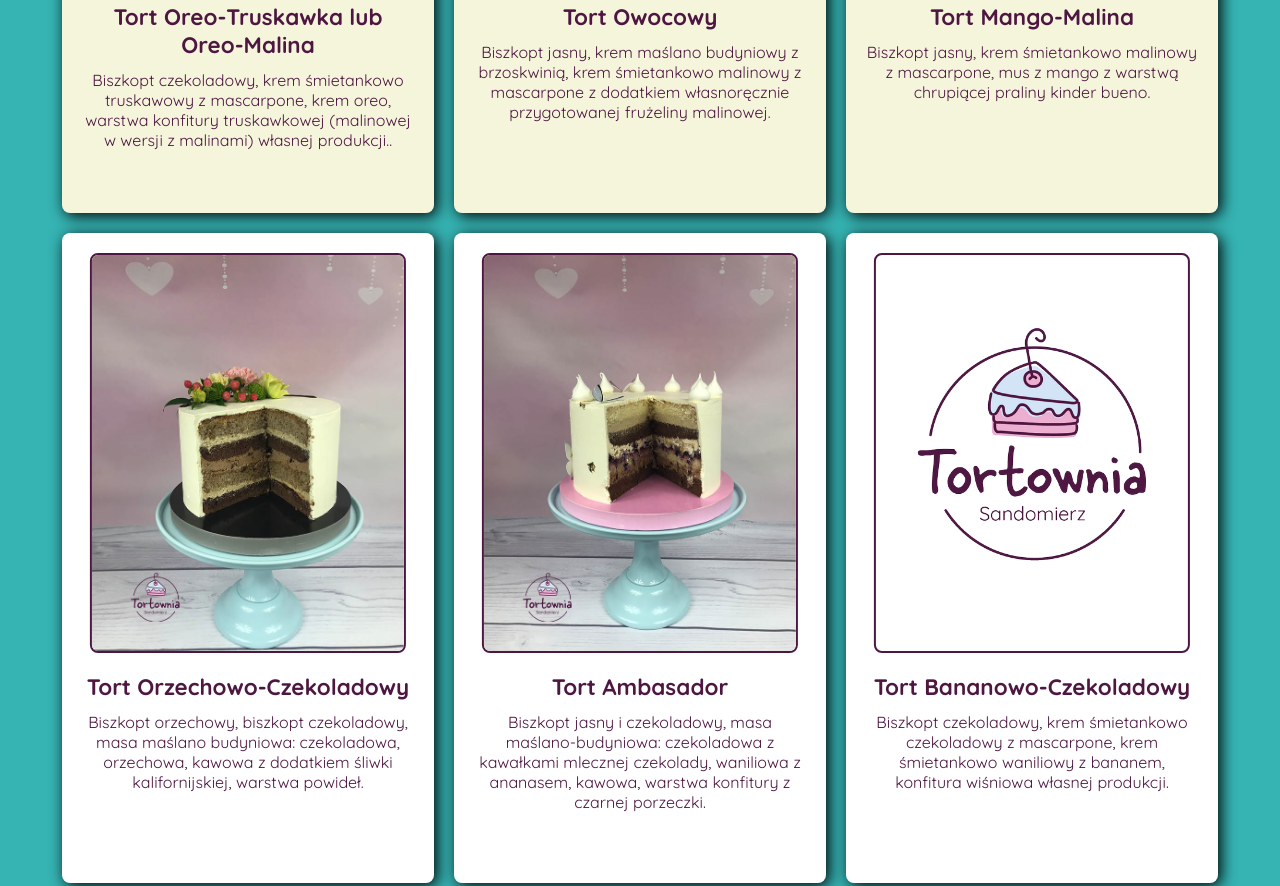
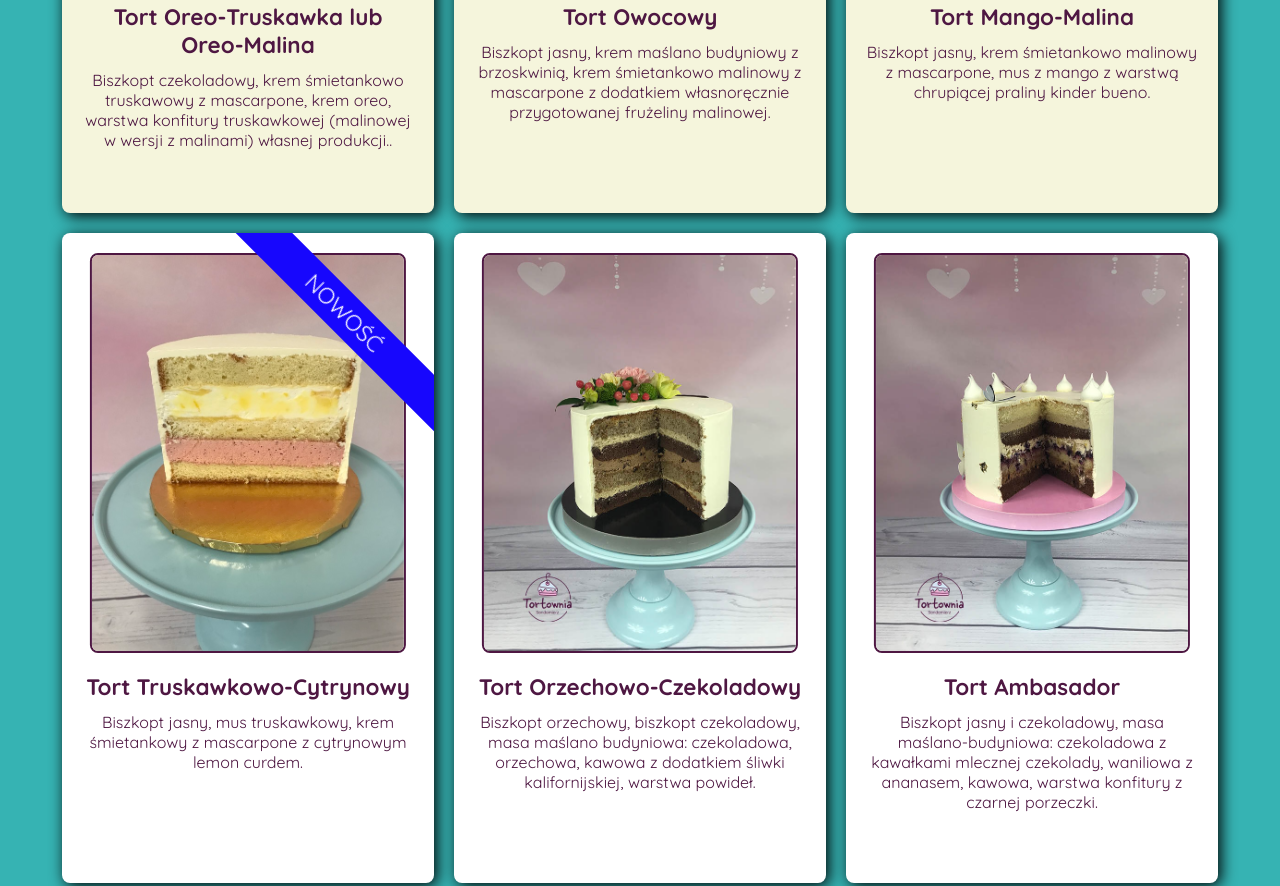
Before and after one commit to KamilS99/tortowniapage, a plain HTML site: page index.html in a window 1280 px wide. Shown: the part 5784-6670 px from the top of the page. Drawn offline with nearby package versions, Linux system fonts and the light colour scheme.

Commit message:
added new cake as a news

```diff
--- a/index.html
+++ b/index.html
@@ -282,6 +282,17 @@
                                 mango z warstwą chrupiącej praliny kinder bueno.</p>
                         </div>
                     </div>
+                    <div class="offer__box offer__cake offer__box">
+                        <div class="offer__news">
+                            <p class="offer__news-p">nowość</p>
+                        </div>
+                        <img class="offer__img" src="./img/offer/straw_lemon.jpg"
+                            alt="Przekrój przez tort truskawkowo-cytrynowy">
+                        <div class="offer__body">
+                            <h3 class="offer__title">Tort Truskawkowo-Cytrynowy</h3>
+                            <p class="offer__description">Biszkopt jasny, mus truskawkowy, krem śmietankowy z mascarpone z cytrynowym lemon curdem.</p>
+                        </div>
+                    </div>
                     <div class="offer__box offer__cake">
                         <img class="offer__img" src="./img/offer/choco_nut.jpg"
                             alt="Przekrój przez tort orzechowo-czekoladowy">
@@ -302,6 +313,15 @@
                         </div>
                     </div>
                     <div class="offer__box offer__cake">
+                        <img class="offer__img" src="./img/offer/nut-meringue.jpg"
+                            alt="Przekrój przez tort orzechowo-bezowy">
+                        <div class="offer__body">
+                            <h3 class="offer__title">Tort Orzechowo-Bezowy</h3>
+                            <p class="offer__description">Biszkopt orzechowy, beza, masa maślano budyniowa kawowa,
+                                czekoladowa i orzechowa, warstwa powideł śliwkowa.</p>
+                        </div>
+                    </div>
+                    <div class="offer__box offer__cake">
                         <img class="offer__img" src="./img/offer/logoresized.png" alt="Logo Tortownia Sandomierz">
                         <div class="offer__body">
                             <h3 class="offer__title">Tort Bananowo-Czekoladowy</h3>
@@ -316,15 +336,6 @@
                             <h3 class="offer__title">Tort Czekoladowo-Malinowy</h3>
                             <p class="offer__description">Biszkopt czekoladowy, masa maślano budyniowa czekoladowa, krem
                                 śmietankowy malinowy z mascarpone, konfitura malinowa własnej produkcji.</p>
-                        </div>
-                    </div>
-                    <div class="offer__box offer__cake">
-                        <img class="offer__img" src="./img/offer/nut-meringue.jpg"
-                            alt="Przekrój przez tort orzechowo-bezowy">
-                        <div class="offer__body">
-                            <h3 class="offer__title">Tort Orzechowo-Bezowy</h3>
-                            <p class="offer__description">Biszkopt orzechowy, beza, masa maślano budyniowa kawowa,
-                                czekoladowa i orzechowa, warstwa powideł śliwkowa.</p>
                         </div>
                     </div>
                     <div class="offer__box offer__cake offer__box--higher">
@@ -385,7 +396,7 @@
                         <img class="offer__img" src="./img/offer/logoresized.png" alt="Logo Tortownia Sandomierz">
                         <div class="offer__body">
                             <h3 class="offer__title">Sernik na czekoladowym cieście z brzoskwinią</h3>
-                            <p class="offer__description">Ciasto czekoladowe, ser, brzoskwinie</p>
+                            <p class="offer__description">Ciasto czekoladowe, ser, brzoskwinie.</p>
                         </div>
                     </div>
                     <div class="offer__box offer__pie">
@@ -483,7 +494,7 @@
                         <img class="offer__img" src="./img/offer/logoresized.png" alt="Logo Tortownia Sandomierz">
                         <div class="offer__body">
                             <h3 class="offer__title">Kora orzechowa z delicją</h3>
-                            <p class="offer__description">Ciasto orzechowo-kokosowe z rodzynkami przełożone kremem brzoskwiniowym z warstwą delicji pomarańczowych. Na wierzchu brzoskwinie i galaretka pomarańczowa</p>
+                            <p class="offer__description">Ciasto orzechowo-kokosowe z rodzynkami przełożone kremem brzoskwiniowym z warstwą delicji pomarańczowych. Na wierzchu brzoskwinie i galaretka pomarańczowa.</p>
                         </div>
                     </div>
                     <div class="offer__box offer__pie">
@@ -504,21 +515,21 @@
                         <img class="offer__img" src="./img/offer/logoresized.png" alt="Logo Tortownia Sandomierz">
                         <div class="offer__body">
                             <h3 class="offer__title">Ciasto Tiramisu</h3>
-                            <p class="offer__description">Biszkopt czekoladowy, krem maślano-budyniowy kawowy, warstwa biszkoptów nasączonych ponczem kawowym z likierem Amaretto, krem śmietankowy z mascarpone, na wierzchu kakao</p>
+                            <p class="offer__description">Biszkopt czekoladowy, krem maślano-budyniowy kawowy, warstwa biszkoptów nasączonych ponczem kawowym z likierem Amaretto, krem śmietankowy z mascarpone, na wierzchu kakao.</p>
                         </div>
                     </div>
                     <div class="offer__box offer__pie">
                         <img class="offer__img" src="./img/offer/logoresized.png" alt="Logo Tortownia Sandomierz">
                         <div class="offer__body">
                             <h3 class="offer__title">Ciasto Lion</h3>
-                            <p class="offer__description">Jasny biszkopt, ryż preparowany z karmelem, krem maślano-budyniowy, orzeszki ziemne solone</p>
+                            <p class="offer__description">Jasny biszkopt, ryż preparowany z karmelem, krem maślano-budyniowy, orzeszki ziemne solone.</p>
                         </div>
                     </div>
                     <div class="offer__box offer__pie">
-                        <img class="offer__img" src="./img/offer/logoresized.png" alt="Logo Tortownia Sandomierz">
+                        <img class="offer__img" src="./img/offer/straw_lemon.jpg" alt="Logo Tortownia Sandomierz">
                         <div class="offer__body">
                             <h3 class="offer__title">Ciasto Cappucino z kokosem</h3>
-                            <p class="offer__description">Ciasto czekoladowe, warstwa kokosowo-bezowa, krem maślano-budyniowy cappucino, na wierzchu polewa czekoladowa i wiórki kokosowe</p>
+                            <p class="offer__description">Ciasto czekoladowe, warstwa kokosowo-bezowa, krem maślano-budyniowy cappucino, na wierzchu polewa czekoladowa i wiórki kokosowe.</p>
                         </div>
                     </div>
                 </div>
--- a/sass/main.scss
+++ b/sass/main.scss
@@ -368,6 +368,27 @@ body {
 	}
 	&__description--lowerfz {
 		font-size: 0.9rem;
+	}
+	&__news {
+		display: flex;
+		justify-content: center;
+		align-items: center;
+		position: absolute;
+		background-color: rgb(23, 7, 253);
+		z-index: 5;
+		width: 300px;
+		height: 40px;
+		transform: rotate(45deg);
+		right: -60px;
+		top: 60px;
+		color: c.$white;
+		&-p {
+			display: block;
+			text-transform: uppercase;
+			color: c.$white;
+			position: absolute;
+			font-size: 1.4rem;
+		}
 	}
 	&__bestseller {
 		display: flex;
```
Also changed, not shown: css/main.css, img/offer/straw_lemon.jpg (added), 1 other file.
